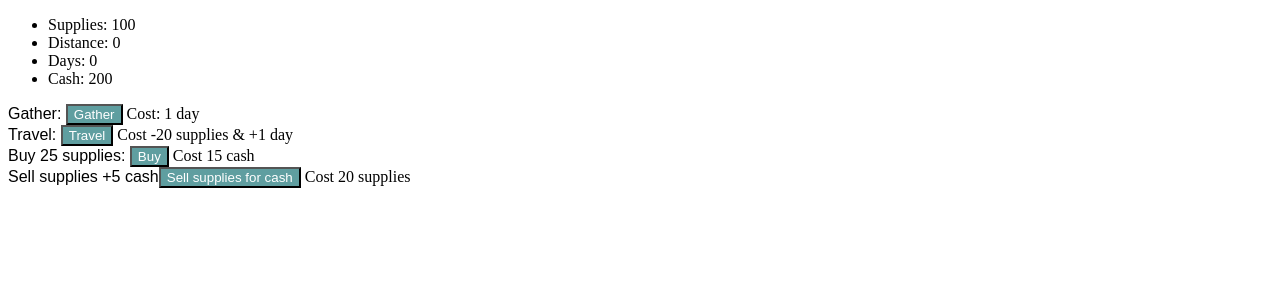
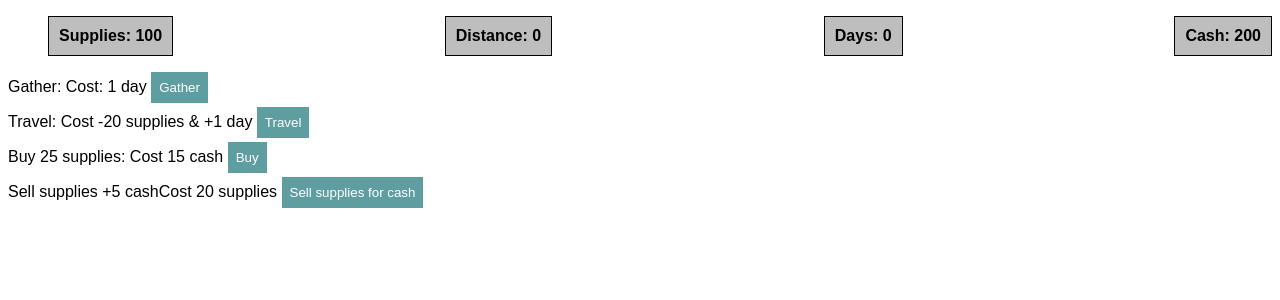
Before and after one commit to KeyG94/reduxRoad, a React (Create React App) app: page / in a window 1280 px wide. Shown: the top 300 px of the page. Built offline with nearby package versions, Linux system fonts and the light colour scheme.

Commit message:
changes for martin to check out

```diff
--- a/src/App.js
+++ b/src/App.js
@@ -1,23 +1,12 @@
 import React from 'react';
-import { useSelector } from 'react-redux';
+import State from './compoments/state/State';
 import Button from './compoments/button/Button';
 
 
 function App() {
-  const supplies = useSelector(state => state.supplies);
-  const distance = useSelector(state => state.distance);
-  const days = useSelector(state => state.days);
-  const cash = useSelector(state => state.cash);
-
-
   return (
     <>
-      <ul>
-        <li>Supplies: {supplies}</li>
-        <li>Distance: {distance}</li>
-        <li>Days: {days}</li>
-        <li>Cash: {cash}</li>
-      </ul>
+      <State />
       <Button />
     </>
   );
--- a/src/compoments/button/Button.jsx
+++ b/src/compoments/button/Button.jsx
@@ -10,28 +10,30 @@ function Button() {
 
     return (
         <>
+            <div className="random">
                 <div>
-                <label>Gather: </label>
+                    <label className="label">Gather: </label>
+                    <span>Cost: 1 day </span>
                     <button onClick={() => dispatch(gather())}>Gather</button>
-                <span> Cost: 1 day</span>
                 </div>
                 <div>
                     <label>Travel: </label>
+                    <span>Cost -20 supplies & +1 day </span>
                     {supplies > 0 ? <button onClick={() => dispatch(travel(1))}>Travel</button> : <button onClick={() => dispatch(travel(1))} style={{color: 'red'}}>Travel (not enough supplies)</button>}
-                <span> Cost -20 supplies & +1 day</span>
                 </div>
                 <div>
                     <label>Buy 25 supplies: </label>
+                    <span>Cost 15 cash </span>
                     {cash >= 0 ? <button onClick={() => dispatch(buy())}>Buy</button> : <button onClick={() => dispatch(buy())} style={{color: 'red'}}>Buy (not enough cash)</button> }
-                <span> Cost 15 cash</span>
                 </div>
                 <div>
                     <label>Sell supplies +5 cash</label>
+                    <span>Cost 20 supplies </span>
                     {supplies > 20 ? <button onClick={() => dispatch(sell())}>Sell supplies for cash</button> : <button onClick={() => dispatch(sell())} style={{color: 'red'}}>Sell (not enough supplies)</button>}
-                <span> Cost 20 supplies</span>
+                </div>
             </div>
         </>
     )
 }
 
-export default Button
+export default Button;
--- a/src/compoments/button/Button.module.scss
+++ b/src/compoments/button/Button.module.scss
@@ -1,12 +1,20 @@
+
+.container{
+    display: flex;
+    color: blue;
+}
 label{
     font-family: Arial, Helvetica, sans-serif;
+}
 
-}
 button{
     background-color: cadetblue;
     color: white;
+    padding: 8px;
+    border: none;
+    margin-bottom: 4px;
 }
 
 div{
-
+    font-family: Arial, Helvetica, sans-serif;
 }
--- /dev/null
+++ b/src/compoments/state/State.jsx
@@ -0,0 +1,24 @@
+import React from 'react';
+import { useSelector } from 'react-redux';
+import './State.module.scss';
+
+function State() {
+    const supplies = useSelector(state => state.supplies);
+    const distance = useSelector(state => state.distance);
+    const days = useSelector(state => state.days);
+    const cash = useSelector(state => state.cash);
+
+    return (
+        <>
+        <ul>
+            {supplies < 20 ? <li style={{backgroundColor: 'rgb(255, 100, 100)'}}>Supplies: {supplies}</li> : <li>Supplies: {supplies}</li>}
+            {distance > 30 ? <li style={{backgroundColor: 'rgb(100, 100, 253)'}}>Distance: {distance}</li> : <li>Distance: {distance}</li>}
+            <li>Days: {days}</li>
+            {cash <= 0 ? <li style={{backgroundColor: 'red'}}>Cash: {cash}</li> : <li>Cash: {cash}</li>}
+
+        </ul>
+        </>
+    )
+}
+
+export default State;
--- /dev/null
+++ b/src/compoments/state/State.module.scss
@@ -0,0 +1,13 @@
+ul {
+    display: flex;
+    list-style-type: none;
+    justify-content: space-between;
+
+    li{
+        border: 1px solid black;
+        // apply this
+        padding: 10px 10px;
+        font-weight: bold;
+        background-color: rgb(190, 190, 190);
+    }
+}
--- a/src/index.js
+++ b/src/index.js
@@ -1,7 +1,6 @@
 import React from 'react';
 import ReactDOM from 'react-dom';
 import App from './App';
-import './style/global.css';
 import reportWebVitals from './reportWebVitals';
 import { createStore } from 'redux';
 import { reducer } from './reducer';
--- a/src/scss/global.scss
+++ /dev/null
@@ -1 +0,0 @@
-// @import '../compoments/button/Button.module.scss';
--- a/src/style/global.css
+++ /dev/null
@@ -1,3 +0,0 @@
-
-
-/*# sourceMappingURL=global.css.map */
```
Also changed, not shown: 1 other file (tests, documents, lock files or other folders). Lines whose indentation alone changed are shown as unchanged.
